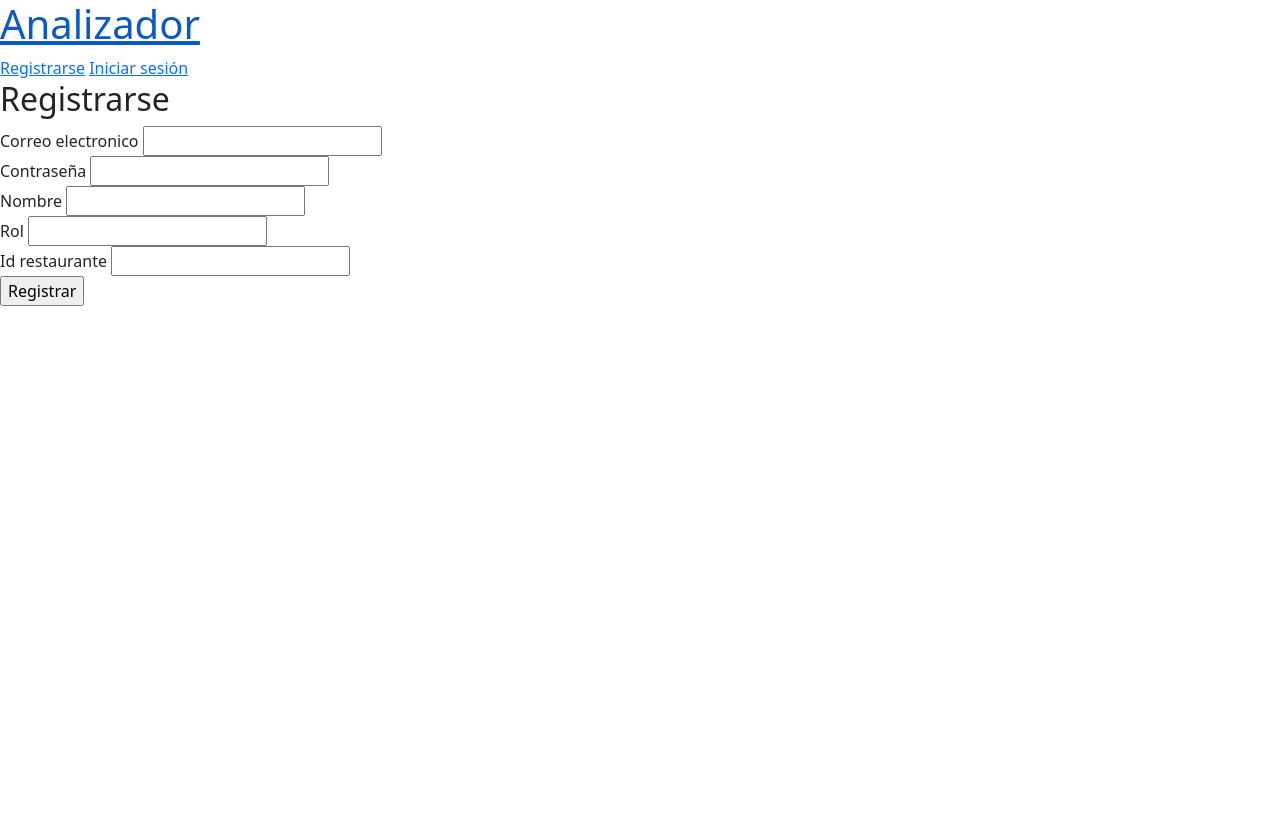
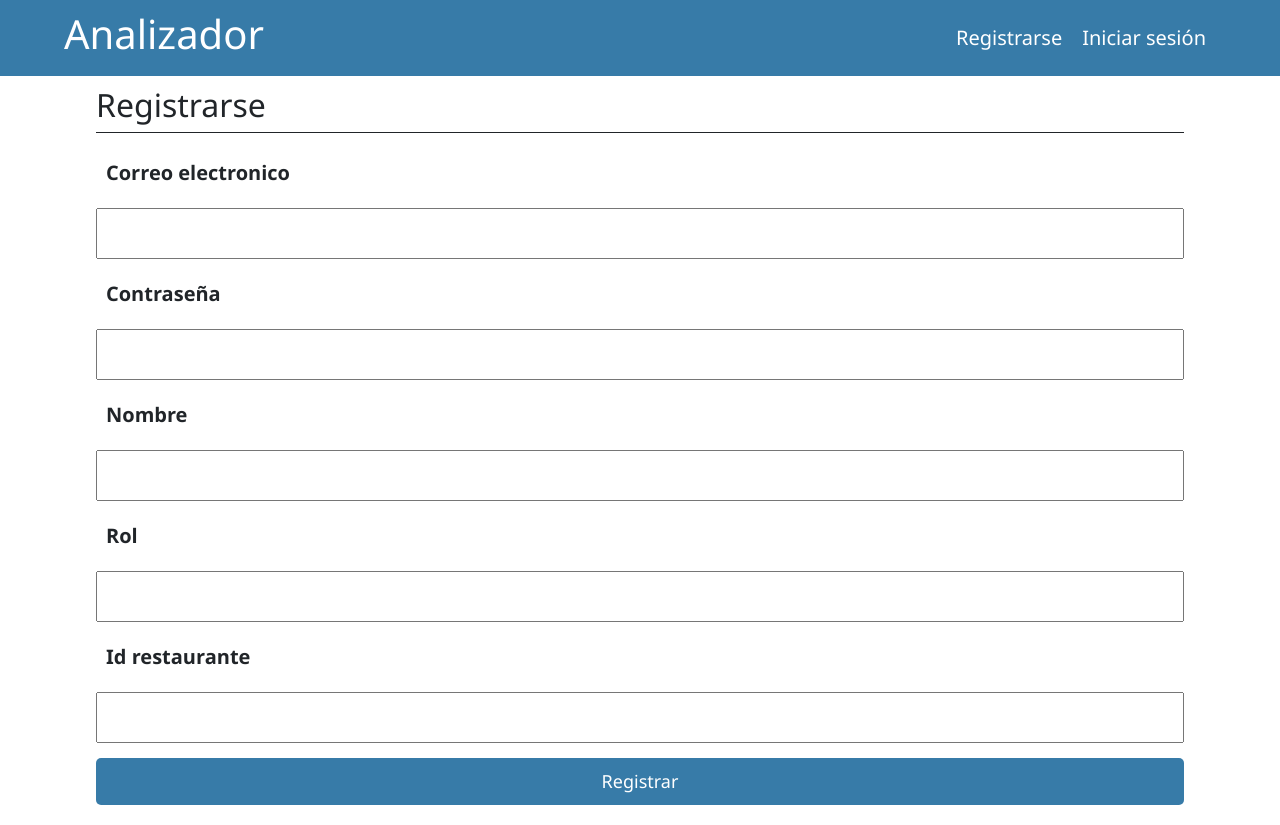
Before and after one commit to OwenLobato/Analizador_de_sentimientos, a Flask app: page /auth/register in a window 1280 px wide. Before the commit the page ends 306 px from the top, so only its background shows below. Run offline with Flask 2, Linux system fonts and the light colour scheme.

Commit message:
Add some styles

```diff
--- /dev/null
+++ b/app/static/css/styles.css
@@ -0,0 +1,110 @@
+*{
+    padding: 0;
+    margin: 0;
+    box-sizing: border-box;
+}
+
+body{
+    font-family: 'Segoe UI', Tahoma, Geneva, Verdana, sans-serif;
+    font-size: 20px;
+}
+
+/* ---------------- NAV BAR ---------------- */
+.header{
+    background-color: #377ba8;
+}
+
+.nav{
+    display: flex;
+    align-items: center;
+    justify-content: space-between;
+    max-width: 90%;
+    margin: 0 auto;
+    padding: 10px 0;
+}
+
+.nav a{
+    text-decoration: none;
+    color: white;
+}
+
+.nav nav{
+    display: flex;
+    align-items: center;
+}
+
+.nav nav a{
+    margin: 0 10px;
+}
+
+.nav nav span{
+    margin: 0 10px 0 0;
+    color: #ccc;
+    text-transform: capitalize;
+    font-weight: 600;
+}
+
+/* ---------------- CONTENT ---------------- */
+.content{
+    max-width: 85%;
+    margin: 10px auto;
+}
+
+.content header{
+    display: flex;
+    justify-content: space-between;
+    align-items: center;
+    border-bottom: 1px solid;
+}
+
+/* ---------------- FLASH MESSAGES ---------------- */
+.flash{
+    display: flex;
+    justify-content: center;
+    background-color: red;
+    color: white;
+    padding: 10px;
+}
+
+/* ---------------- FORMS ---------------- */
+form{
+    margin: 10px 0;
+    display: flex;
+    flex-direction: column;
+}
+
+form label{
+    font-weight: 600;
+    font-size: 20px;
+    margin: 5px 0;
+    font-family: 'Segoe UI', Tahoma, Geneva, Verdana, sans-serif;
+    padding: 10px;
+}
+
+form input, textarea{
+    font-weight: 300;
+    font-size: 18px;
+    margin: 5px 0;
+    font-family: 'Segoe UI', Tahoma, Geneva, Verdana, sans-serif;
+    padding: 10px;
+}
+
+form input[type=submit]{
+    margin: 10px 0;
+    min-width: 100%;
+    background-color: #377ba8;
+    border: none;
+    border-radius: 5px;
+    color: white;
+}
+
+input[type=submit]:hover{
+    background-color: #2c6c97;
+    cursor: pointer;
+}
+
+/* ---------------- LOGIN ---------------- */
+.login{
+    max-width: 40%;
+    margin: 0 auto;
+}
--- a/app/templates/auth/register.html
+++ b/app/templates/auth/register.html
@@ -8,19 +8,19 @@
     <form method="POST">
 
         <label for="email">Correo electronico</label>
-        <input type="email" name="email" id="email" required><br>
+        <input type="email" name="email" id="email" required>
 
         <label for="password">Contraseña</label>
-        <input type="password" name="password" id="password" required><br>
+        <input type="password" name="password" id="password" required>
 
         <label for="name">Nombre</label>
-        <input type="text" name="name" id="name" required><br>
+        <input type="text" name="name" id="name" required>
 
         <label for="role">Rol</label>
-        <input type="text" name="role" id="role" required><br>
+        <input type="text" name="role" id="role" required>
 
         <label for="restaurant_id">Id restaurante</label>
-        <input type="number" name="restaurant_id" id="restaurant_id"><br>
+        <input type="number" name="restaurant_id" id="restaurant_id">
 
         <input type="submit" value="Registrar">
 
--- a/app/templates/base.html
+++ b/app/templates/base.html
@@ -8,12 +8,14 @@
     <!-- BOOSTRAP -->
     <link rel="stylesheet" href="https://cdn.jsdelivr.net/npm/bootstrap@5.2.2/dist/css/bootstrap.min.css">
     <!-- Custom CSS -->
+    <link rel="stylesheet" href="{{ url_for('static', filename='css/styles.css') }}">
     {% block customCSS %}{% endblock %}
 </head>
 <body>
 
     <!-- Navbar  -->
-    <header>
+    <header class="header">
+        <div class="nav">
             <div>
                 <a href="{{ url_for('index') }}"><h1>Analizador</h1></a>
             </div>
@@ -26,19 +28,22 @@
                 <a href="{{ url_for('auth.login') }}">Iniciar sesión</a>
                 {% endif %}
             </nav>
+        </div>
     </header>
 
     <section>
+        <div class="content">
             <!-- Header -->
             <header>{% block header %}{% endblock %}</header>
 
             <!-- Flash messages -->
             {% for message in get_flashed_messages() %}
-            <div>{{ message }}</div>
+                <div class="flash">{{ message }}</div>
             {% endfor %}
 
             <!-- Content -->
             {% block content %}{% endblock %}
+        </div>
     </section>
 
 </body>
```
Also changed, not shown: app/templates/auth/login.html (+9 -7 lines), app/templates/restaurant/create.html (+4 -4 lines), app/templates/restaurant/update.html (added, +25 -0 lines). Lines whose indentation alone changed are shown as unchanged.
